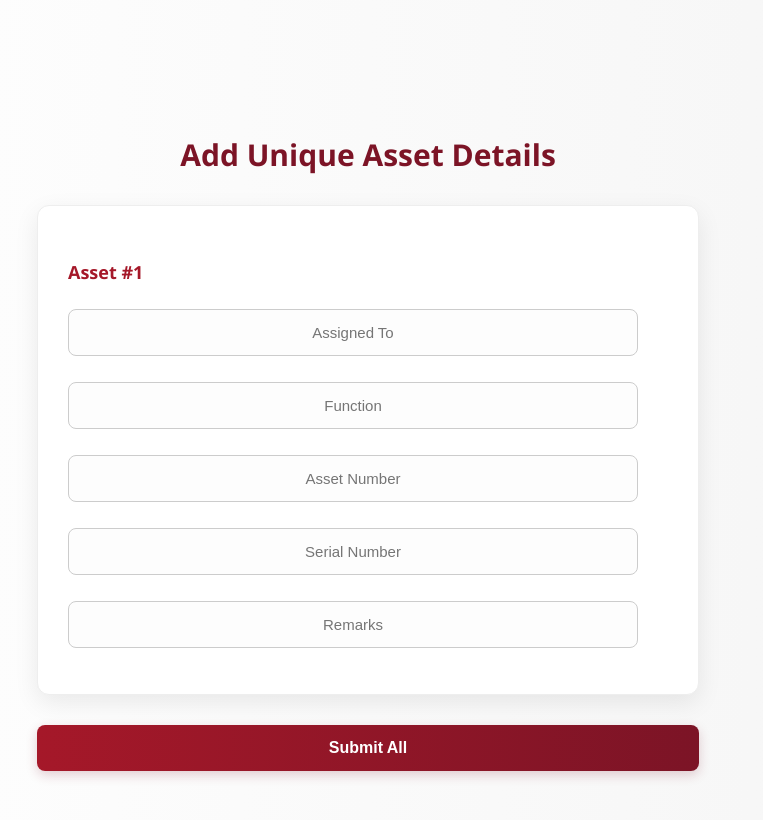
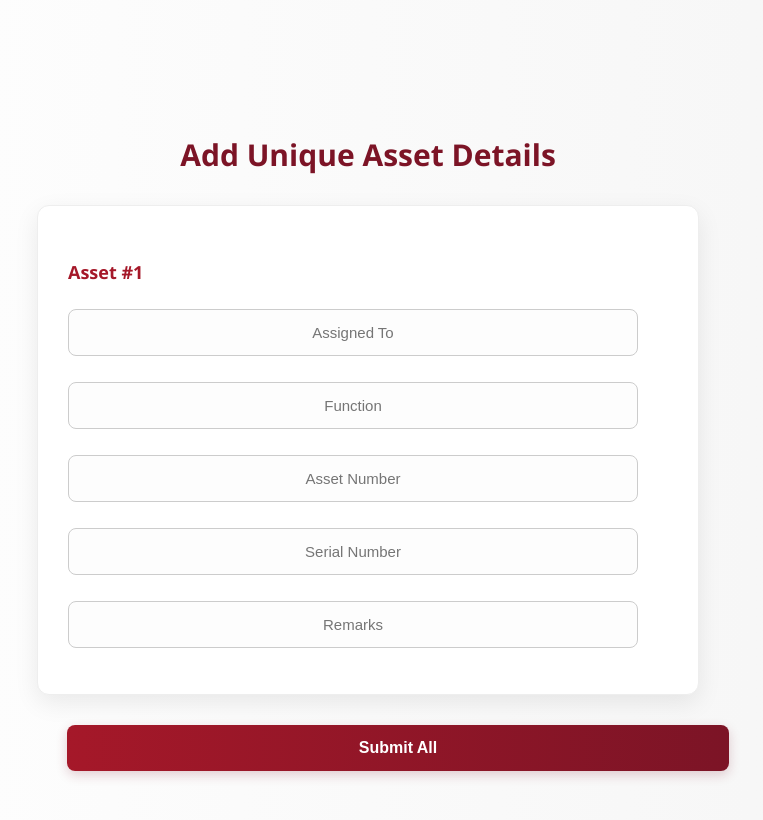
Before and after one commit to ruvindi-matharaarachchi/CPC-Assets-Management, a React (Create React App) app in the folder asset-management-frontend/: page /add-asset-details/1/1 in a window 1280 px wide. Shown: the top 820 px of the page, without its empty margins (272-1035 px from the left). Built offline with nearby package versions, Linux system fonts and the light colour scheme.

Commit message:
Update AddAssetDetailsForm.css

```diff
--- a/asset-management-frontend/src/pages/AddAssetDetailsForm.css
+++ b/asset-management-frontend/src/pages/AddAssetDetailsForm.css
@@ -62,6 +62,8 @@ button[type="submit"] {
   border-radius: 8px;
   color: white;
   font-size: 16px;
+  margin-left: 30px;
+  align-items: center;
   padding: 14px 24px;
   cursor: pointer;
   width: 100%;
```
